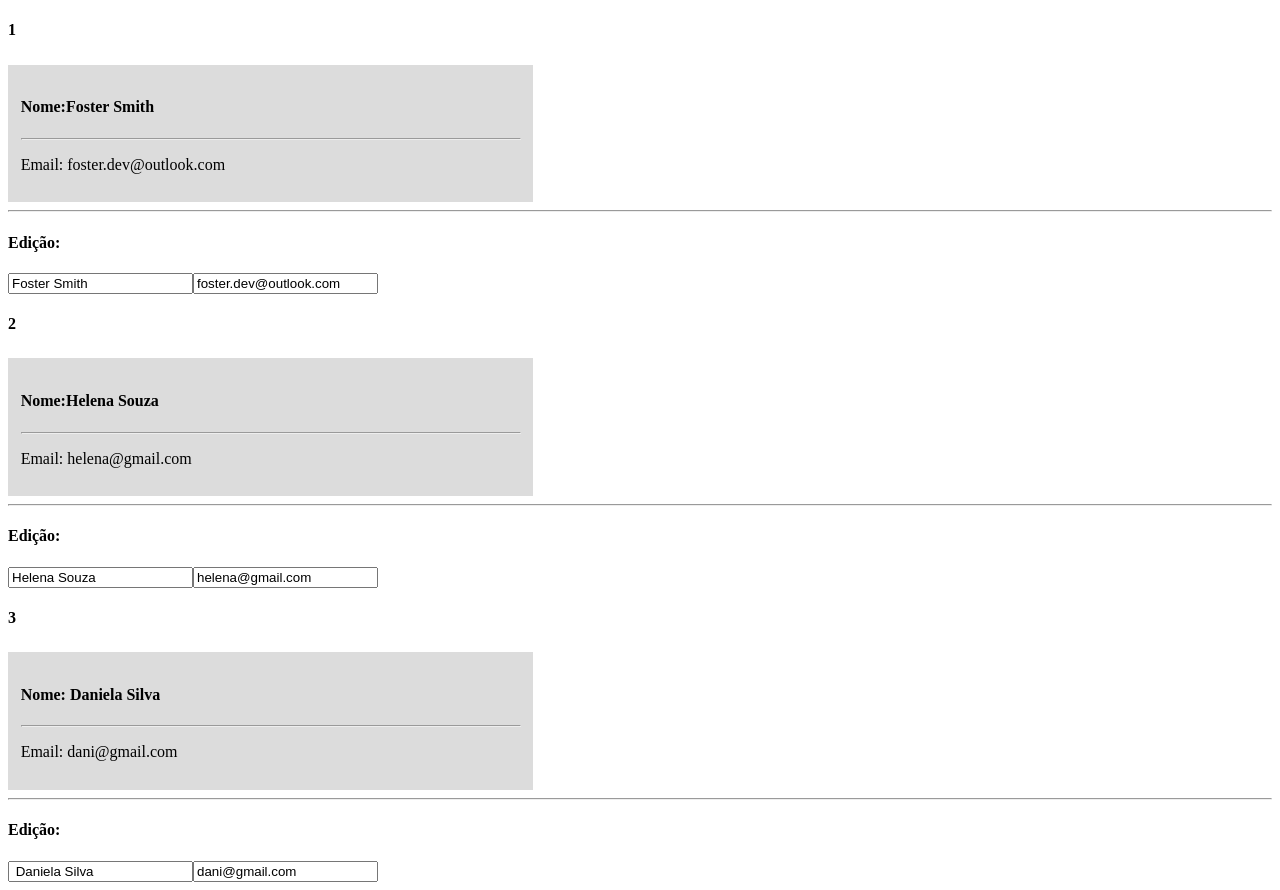
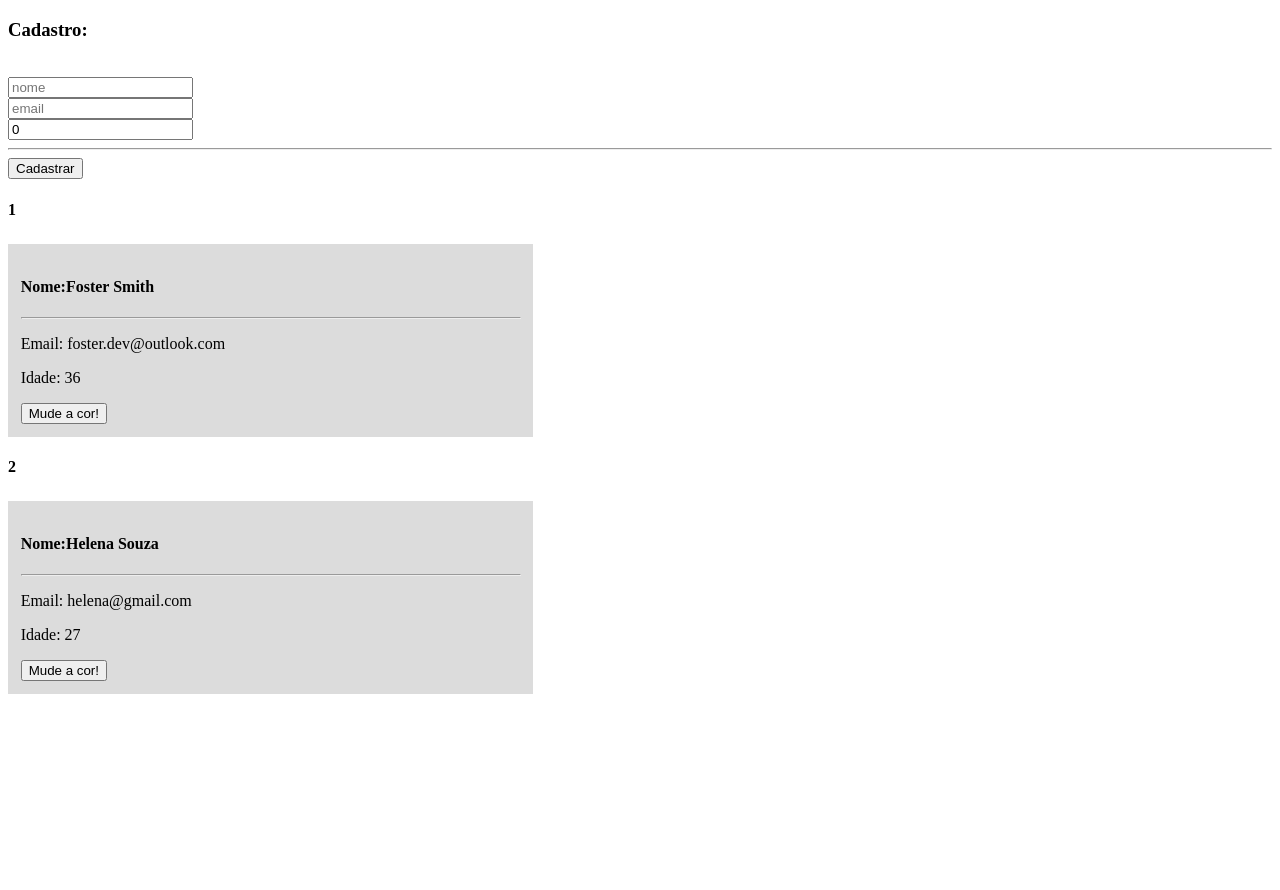
Before and after one commit to Queiroz-Dv/ProjectGuiaClientes_VueJS, a Vue app: page / in a window 1280 px wide. After the commit the page ends 800 px from the top, so only its background shows below. Built offline with nearby package versions, Linux system fonts and the light colour scheme.

Commit message:
Implementando validação de erro

```diff
--- a/src/App.vue
+++ b/src/App.vue
@@ -1,12 +1,15 @@
 <template>
   <div id="app">
+    <h3>Cadastro:</h3>
+    <small id="nomeError" v-show="setError">Nome inválido tente novamente</small><br />
+    <input type="text" placeholder="nome" v-model="nomeField" /><br />
+    <input type="email" placeholder="email" v-model="emailField" /><br />
+    <input type="number" placeholder="idade" v-model="idadeField" /><br />
+    <hr />
+    <button @click="cadastrarUsuario">Cadastrar</button>
     <div v-for="(cliente, index) in clientes" :key="cliente.id">
-      <h4>{{ index + 1}}</h4>
+      <h4>{{ index + 1 }}</h4>
       <Cliente :cliente="cliente" />
-      <hr>
-      <h4> Edição: </h4>
-      <input type="text" v-model="cliente.nome">
-      <input type="text" v-model="cliente.email">
     </div>
   </div>
 </template>
@@ -18,26 +21,10 @@ export default {
   name: "App",
   data() {
     return {
-      Objcliente: {
-        nome: "Eduardo Queiroz",
-        email: "queiroz.dev@outlook.com",
-        idade: 26,
-      },
-      Objcliente2: {
-        nome: "Naylane Andrade",
-        email: "nay@gmail.com",
-        idade: 22,
-      },
-      Objcliente3: {
-        nome: "Larissa Rocha",
-        email: "lhara@gmail.com",
-        idade: 24,
-      },
-      Objcliente4: {
-        nome: "Patrícia Ribeiro",
-        email: "patricia.ribeiro@gmail.com",
-        idade: 28,
-      },
+      setError: false,
+      nomeField: "",
+      emailField: "",
+      idadeField: 0,
 
       clientes: [
         {
@@ -52,12 +39,6 @@ export default {
           email: "helena@gmail.com",
           idade: 27,
         },
-        {
-          id: 3,
-          nome: " Daniela Silva",
-          email: "dani@gmail.com",
-          idade: 20,
-        },
       ],
     };
   },
@@ -65,8 +46,29 @@ export default {
     Cliente,
     //Produto
   },
+  methods: {
+    cadastrarUsuario: function () {
+      if (this.nomeField == "" || this.nomeField || this.nomeField.length < 3) {
+        this.setError = true;
+      } else {
+        this.clientes.push({
+          nome: this.nomeField,
+          email: this.emailField,
+          idade: this.idadeField,
+          id: Date.now(),
+        });
+        this.nomeField = "";
+        this.emailField = "";
+        this.idadeField = 0;
+        this.setError = false;
+      }
+    },
+  },
 };
 </script>
 
 <style scoped>
+#nomeError{
+  color: red;
+}
 </style>
--- a/src/components/Cliente.vue
+++ b/src/components/Cliente.vue
@@ -3,7 +3,8 @@
     <h4>Nome:{{ cliente.nome }}</h4>
     <hr />
     <p>Email: {{ cliente.email }}</p>
-    <p v-if="showIdade === true">Idade: {{ cliente.idade }}</p>
+    <p v-if="showIdade === false">Idade: {{ cliente.idade }}</p>
+    <button @click="mudarCor($event)">Mude a cor!</button>
   </div>
 </template>
 
@@ -19,6 +20,13 @@ export default {
     cliente: Object,
     showIdade: Boolean,
   },
+
+  methods:{
+    mudarCor: function($event) {
+      console.log($event)
+      this.isPremium = !this.isPremium;
+    }
+  }
 };
 </script>
 
```
